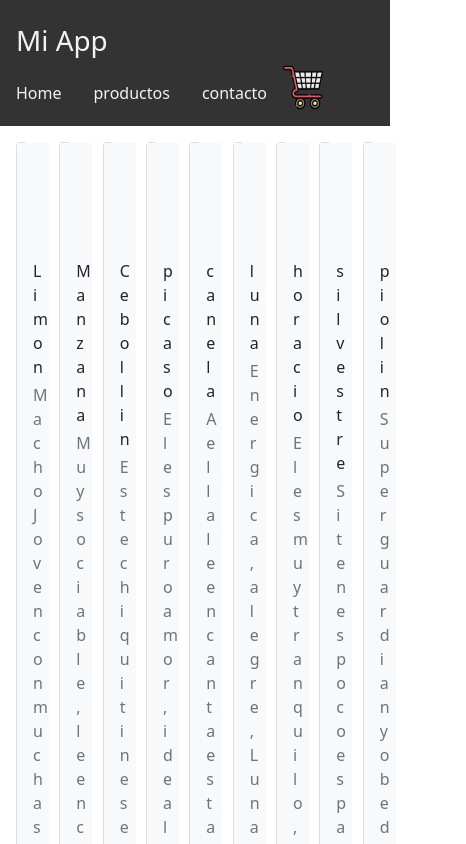
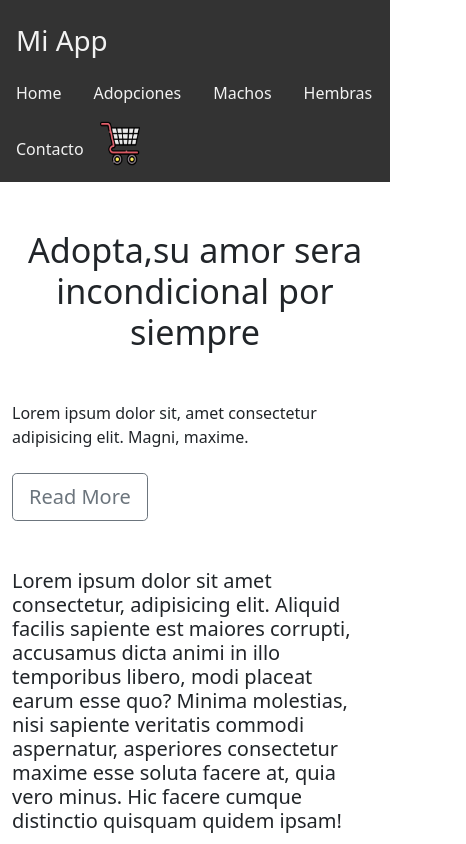
Before and after one commit to BelenEuvrard/Desafios-React, a React (Create React App) app: page /Home in a window 390 px wide. Shown: the top 844 px of the page, 466 px wide, since content can reach past the window. Built offline with nearby package versions, Linux system fonts and the light colour scheme; grey boxes are pictures that could not be loaded; the HTML template or start-up script is replaced by a standard one.

Commit message:
desadio clase 7/8 y primer entre proyec

```diff
--- a/package.json
+++ b/package.json
@@ -11,6 +11,7 @@
     "react": "^17.0.2",
     "react-bootstrap": "^2.0.0-rc.0",
     "react-dom": "^17.0.2",
+    "react-router-dom": "^5.3.0",
     "react-scripts": "4.0.3",
     "web-vitals": "^1.1.2"
   },
--- a/src/App.js
+++ b/src/App.js
@@ -1,14 +1,64 @@
 import 'bootstrap/dist/css/bootstrap.min.css';
 import { NavBar } from "./componentes/NavBar/NavBar";
+import { HomePag} from "./HomePag/HomePag";
+import { ContactoPag } from './ContactoPag/ContactoPag';
 import { ItemListContainer} from "./componentes/Container/ItemListContainer";
+import {ItemDetailContainer} from "./componentes/ItemDetailContainer/ItemDetailContainer"
+import {
+  BrowserRouter,
+  Route,
+  Switch,
+  Redirect
+} from 'react-router-dom'
 
 function App() {
   return (
     <>
-     <NavBar/>
+    <BrowserRouter>
 
-    <ItemListContainer />
+        <NavBar/>
+
+
+
+        <Switch>
+        <Route exact path="/Home">
+             <HomePag/>
+          </Route>
+
+          <Route exact path="/Adopciones">
+              <ItemListContainer />
+          </Route>
+
+          <Route exact path="/Adopciones/:categoryId">
+              <ItemListContainer />
+          </Route>
+
+          <Route exact path="/Machos/:itemId">
+          <ItemDetailContainer />
+
+        </Route>
+
+
+          <Route exact path="/contacto">
+              <ContactoPag/>
+          </Route>
+
+          <Route exact path="/cart">
+            {/* TODO: hacer vista carrito */}
+            <h2>Carrito</h2>
+          </Route>
+
+          <Route path="*">
+              <Redirect to="/"/>
+          </Route>
+          {/* <Route path="*">
+              <h2>404... no encontrado</h2>
+          </Route> */}
+        </Switch>
+
+    </BrowserRouter>
     </>
+
   );
 }
 
--- /dev/null
+++ b/src/ContactoPag/ContactoPag.js
@@ -0,0 +1,23 @@
+import React from "react"
+import {Form,Button} from "react-bootstrap"
+export const ContactoPag = () => {
+
+
+
+        return (
+            <Form className="container mt-3">
+            <Form.Group className="mb-3" controlId="exampleForm.ControlInput1">
+              <Form.Label>Email de contacto</Form.Label>
+              <Form.Control type="email" placeholder="name@example.com" />
+            </Form.Group>
+            <Form.Group className="mb-3" controlId="exampleForm.ControlTextarea1">
+              <Form.Label>Deje su mensaje</Form.Label>
+              <Form.Control as="textarea" rows={3} />
+            </Form.Group>
+            <Button variant="outline-secondary">Enviar</Button>
+          </Form>
+
+
+
+        )
+    }
--- a/src/Helpers/fetchItems.js
+++ b/src/Helpers/fetchItems.js
@@ -5,7 +5,7 @@ export const fetchItems = () => {
     return new Promise( (resolve, reject) => {
         setTimeout( () => {
             resolve(stock)
-        }, 2000)
+        }, 800)
 
     })
 }
--- /dev/null
+++ b/src/HomePag/HomePag.js
@@ -0,0 +1,37 @@
+import React from "react"
+
+export const HomePag = () => {
+    return (
+      <div>
+        <section class="mb-5" id="inicio">
+                <div class="container mt-5">
+                  <div class="row">
+                    <div class="col-md-6 col-sm-6">
+                      <div class="content-left">
+
+                      </div>
+                    </div>
+                    <div class="col-md-6 col-sm-6">
+                      <div class="">
+                        <h2 class="display-4">Adopta,su amor sera incondicional por siempre</h2>
+                        <p class="mt-5">Lorem ipsum dolor sit, amet consectetur adipisicing elit. Magni, maxime.
+                             </p>
+                        <a href="#" class="btn btn-outline-secondary header-btn btn-lg mt-2">Read More</a>
+                      </div>
+                    </div>
+                  </div>
+                </div>
+              </section>
+
+
+              <section class=" mt-5"  id="testimonial">
+                <div class="container">
+                  <p class="h5">
+                   Lorem ipsum dolor sit amet consectetur, adipisicing elit. Aliquid facilis sapiente est maiores corrupti, accusamus dicta animi in illo temporibus libero, modi placeat earum esse quo? Minima molestias, nisi sapiente veritatis commodi aspernatur, asperiores consectetur maxime esse soluta facere at, quia vero minus. Hic facere cumque distinctio quisquam quidem ipsam!
+                  </p>
+                  <p class="h5">manuel navarro</p>
+                </div>
+              </section>
+      </div>
+    );
+  };
--- /dev/null
+++ b/src/componentes/ItemDetailContainer/ItemDetail.js
@@ -0,0 +1,33 @@
+import React from 'react'
+import { useHistory } from 'react-router'
+
+
+
+
+export const ItemDetail = ({id, nombre, descripcion, edad,category,img}) => {
+
+    const {goBack, push} = useHistory()
+
+
+    return (
+        <div>
+            <h2>{nombre}</h2>
+            <img src={img} width="90rem" height="100rem"alt= {`${nombre} ${descripcion}`} className="card-img-top"></img>
+            <p>{descripcion}</p>
+            <p>{category}</p>
+            <h4>Edad: ${edad}</h4>
+            {/* opción de compra / contador */}
+
+            <button
+                className="btn btn-primary"
+                onClick={() => goBack()}
+            >
+                Volver
+            </button>
+
+            <button onClick={() => push("/")}>
+                Volver al inicio
+            </button>
+        </div>
+    )
+}
--- /dev/null
+++ b/src/componentes/ItemDetailContainer/ItemDetailContainer.js
@@ -0,0 +1,34 @@
+import React, { useEffect, useState } from 'react'
+import { useParams } from 'react-router'
+import { fetchItems } from '../../Helpers/fetchItems'
+import { ItemDetail } from './ItemDetail'
+
+export const ItemDetailContainer = () => {
+
+    const [item, setItem] = useState(null)
+    const [loading, setLoading] = useState(false)
+
+    const {itemId} = useParams()
+
+    useEffect(()=>{
+        setLoading(true);
+
+        fetchItems()
+            .then( res => {
+                setItem( res.find( prod => prod.id === Number(itemId)) )
+            })
+            .finally(()=> {
+                setLoading(false)
+            })
+
+    }, [itemId])
+
+    return (
+        <div>
+            {
+                loading ? <h2>Cargando...</h2>
+                : <ItemDetail {...item}/>
+            }
+        </div>
+    )
+}
--- a/src/componentes/NavBar/NavBar.js
+++ b/src/componentes/NavBar/NavBar.js
@@ -1,4 +1,5 @@
 import React from "react";
+import { Link, NavLink } from 'react-router-dom'
 import {CartWidget} from "./CartWidget"
 import "./Navbar.css";
 
@@ -11,14 +12,18 @@ export const NavBar = () => {
 
              <nav>
 
+                   <div className="navLista">
+                  <h1> Mi App </h1>
+                     <Link to="/Home" className="navListaItem">Home</Link>
+                     <Link to="/Adopciones" className="navListaItem">Adopciones</Link>
+                     <Link to="/Adopciones/Macho" className="navListaItem">Machos</Link>
+                     <Link to="/Adopciones/Hembra" className="navListaItem">Hembras</Link>
+                     <Link to="/Contacto" className="navListaItem">Contacto</Link>
 
-                 <ul className="navLista">
-                  <h1> Mi App </h1>
-                     <li><a className="navListaItem" href="# top">Home</a></li>
-                     <li><a className="navListaItem" href="# top">productos</a></li>
-                     <li><a className="navListaItem" href="# top">contacto</a></li>
-                 </ul>
-                         <CartWidget/>
+
+                         <Link to="/cart"><CartWidget/></Link>
+
+                      </div>
              </nav>
 
 
--- a/src/data/stock.js
+++ b/src/data/stock.js
@@ -7,6 +7,7 @@
         nombre : "Limon",
         descripcion : "Macho Joven con muchas ganas de jugar y ser parte de tu familia",
         edad : "3 años",
+        category: "Hembra",
         img :"https://image.freepik.com/foto-gratis/vista-frontal-lindo-perro-pie_23-2148423724.jpg"
     } ,
     {
@@ -14,6 +15,7 @@
         nombre : "Manzana" ,
         descripcion : "Muy sociable,le encantan los gatos,puede convivier con otros animales",
         edad : "6 años" ,
+        category: "Hembra",
         img :"https://img.freepik.com/foto-gratis/amistoso-perro-basenji-inteligente-dando-su-pata-cerca-aislado-blanco_346278-1626.jpg?size=338&ext=jpg"
     } ,
     {
@@ -21,6 +23,7 @@
         nombre : "Cebollin" ,
         descripcion : "Este chiquitin es energico,le encantan los largos paseos",
         edad : "1 año" ,
+        category: "Macho",
         img : "https://img.freepik.com/foto-gratis/retrato-perro-lindo-estudio_23-2149016938.jpg?size=338&ext=jpg"
     } ,
     {
@@ -28,6 +31,7 @@
         nombre : "picaso" ,
         descripcion : "El es puro amor,ideal para personas hogareñas",
         edad : "2 años" ,
+        category: "Macho",
         img : "https://image.freepik.com/foto-gratis/adorable-perro-mirando-arriba-estudio_23-2149016862.jpg"
     } ,
     {
@@ -35,6 +39,7 @@
         nombre : "canela" ,
         descripcion : "A ella le encanta estar al aire libre,si tenes un patio grande pensa en ella",
         edad : "4 años" ,
+        category: "Hembra",
         img :"https://img.freepik.com/foto-gratis/disparo-enfoque-selectivo-perro-bichon-habanero-blanco-negro_181624-29172.jpg?size=338&ext=jpg"
     } ,
     {
@@ -42,6 +47,7 @@
         nombre : "luna" ,
         descripcion : "Energica,alegre,Luna alegrara tu vida",
         edad : "2" ,
+        category: "Hembra",
         img : "https://image.freepik.com/foto-gratis/labrador-retriever_95678-27.jpg"
     } ,
     {
@@ -49,6 +55,7 @@
         nombre : "horacio" ,
         descripcion : "El es muy tranquilo,ideal para compania",
         edad : "6" ,
+        category: "Macho",
         img :"https://img.freepik.com/foto-gratis/disparo-enfoque-selectivo-adorable-perro-kooikerhondje-campo_181624-29383.jpg?size=338&ext=jpg"
     } ,
     {
@@ -56,6 +63,7 @@
         nombre : "silvestre" ,
         descripcion : "Si tenes poco espacio y mucho amor para dar el te espera",
         edad : "5" ,
+        category: "Macho",
         img : "https://img.freepik.com/foto-gratis/vista-cercana-hermoso-perro-pajarita_23-2148786568.jpg?size=338&ext=jpg&uid=R36502623&ga=GA1.2.321498726.1632592897"
     } ,
     {
@@ -63,6 +71,7 @@
         nombre : "piolin" ,
         descripcion : "Super guardian y obediente",
         edad : "3" ,
+        category: "Macho",
         img : "https://image.freepik.com/foto-gratis/vista-frontal-hermoso-perro-espacio-copia_23-2148786499.jpg"
     },
 ]
```
Also changed, not shown: src/componentes/Container/Item.js (+8 -3 lines), src/componentes/Container/ItemListContainer.js (+13 -4 lines), 1 other file (tests, documents, lock files or other folders).
